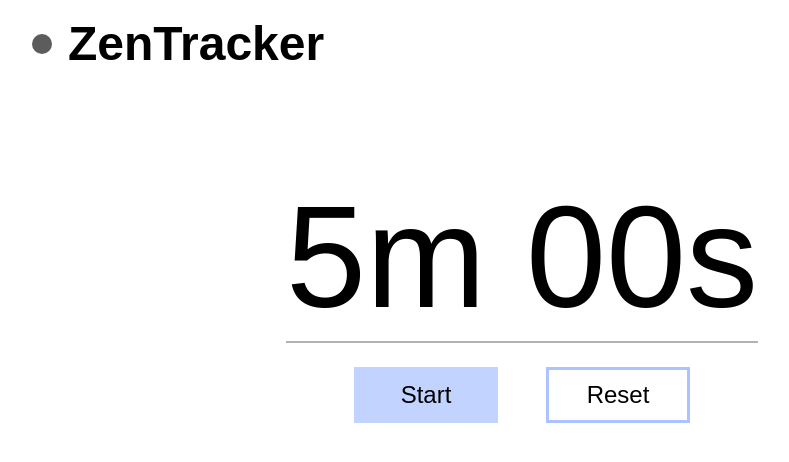
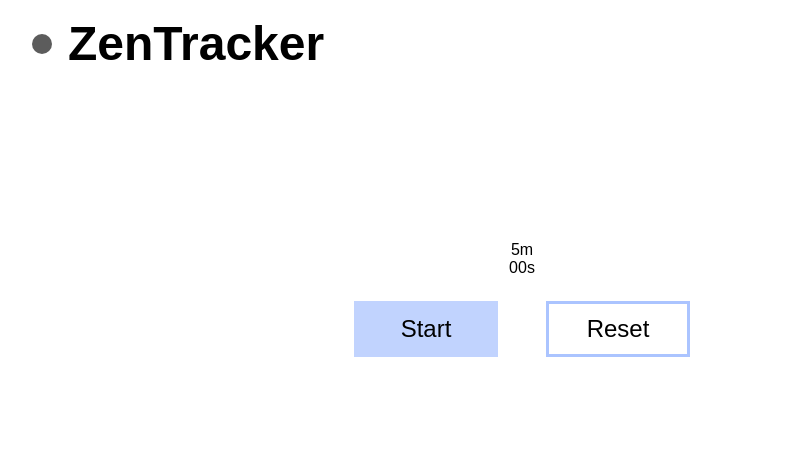
Before and after one commit to no-self-required/ZenTracker, a React (Create React App) app in the folder tracker/: page / in a window 1280 px wide. Shown: the top 462 px of the page, without its empty margins (118-907 px from the left). Built offline with nearby package versions, Linux system fonts and the light colour scheme.

Commit message:
convert display to individual spans

```diff
--- a/tracker/src/components/Main.jsx
+++ b/tracker/src/components/Main.jsx
@@ -46,7 +46,7 @@ function Main() {
   const [initialTime, setInitialTime] = useState(500);
   const [intervalID, setIntervalID] = useState();
   const [timerState, setTimerState] = useState(TIMER_STATES["INITIAL"]);
-  const [inputTimer, setInputTimer] = useState(initialTime);
+  // const [inputTimer, setInputTimer] = useState(initialTime);
 
   useEffect(() => {
     if (timerState === TIMER_STATES["STARTED"] && !intervalID) {
@@ -55,12 +55,16 @@ function Main() {
     }
   }, [timerState, intervalID]);
 
+  useEffect(() => {
+    addTimeNotation();
+  }, [totalSeconds]);
+
   //take all three inputs, combine and calculate seconds
   //step 1: display timer based off input -- complete
   //step 2: set timer values based off display timer -- incomplete
 
   function startTimer() {
-    let tripleCombined = inputTimerHour + inputTimerMinute + inputTimerSecond
+    let tripleCombined = inputTimerHour + inputTimerMinute + inputTimerSecond;
 
     const calculated = calculateSeconds(initialTime);
     const newInputTimer = calculateSeconds(tripleCombined);
@@ -130,15 +134,16 @@ function Main() {
   }
 
   //stretch: on fresh edit state: any new input will delete previous timer
-  function handleChange(event) {
-    let timerInput = event.target.value;
-    while (timerInput.length > 6) {
-      timerInput = timerInput.substring(1);
-    }
+  //old input
+  // function handleChange(event) {
+  //   let timerInput = event.target.value;
+  //   while (timerInput.length > 6) {
+  //     timerInput = timerInput.substring(1);
+  //   }
 
-    setInputTimer(timerInput);
-    setInitialTime(timerInput);
-  }
+  //   setInputTimer(timerInput);
+  //   setInitialTime(timerInput);
+  // }
 
   //only accept numbers for timer input
   function numOnly(event) {
@@ -199,11 +204,11 @@ function Main() {
         input[2] = "0" + input[2];
       }
     }
-    let x = input.join("")
-    setInputTimerHour(input[0])
-    setInputTimerMinute(input[1])
-    setInputTimerSecond(input[2])
-
+    let x = input.join("");
+    setInitialTime(x);
+    setInputTimerHour(input[0]);
+    setInputTimerMinute(input[1]);
+    setInputTimerSecond(input[2]);
   }
 
   function displayTime() {
@@ -282,7 +287,7 @@ function Main() {
     } else {
       omitZero = ["0"];
     }
-    console.log("omitZero inside omitZero", omitZero);
+    console.log("omitZero array inside splitTimer", omitZero);
     return omitZero;
   }
 
@@ -293,46 +298,70 @@ function Main() {
   //ex: 99:99:99 > 99:59:59
 
   //if input is empty: timer is = 0
+  //timer will never be empty due to auto fill zeros
+
+  const [firstS, setFirstS] = useState(0);
+  // const [secondS, setSecondS] = useState(0);
+  const [firstM, setFirstM] = useState(0);
+  // const [secondM, setSecondM] = useState(0);
+  const [firstH, setFirstH] = useState(0);
+  // const [secondH, setSecondH] = useState(0);
+
   function addTimeNotation() {
     const formatted = omitZero();
+    console.log(
+      "formatted inside addTimeNotation before formatting",
+      formatted
+    );
+    //[5, 0, 0]
     switch (formatted.length) {
       case 0:
       case 1:
-        formatted[0] = formatted[0] + "s ";
+        // formatted[0] = formatted[0] + "s ";
+        setFirstS(formatted[0]);
         break;
       case 2:
-        formatted[1] = formatted[1] + "s ";
+        // formatted[1] = formatted[1] + "s ";
+        setFirstS(formatted[0] + formatted[1]);
         break;
       case 3:
-        formatted[0] = formatted[0] + "m ";
-        formatted[2] = formatted[2] + "s ";
+        // formatted[0] = formatted[0] + "m ";
+        // formatted[2] = formatted[2] + "s ";
+        setFirstM(formatted[0]);
+        setFirstS(formatted[1] + formatted[2]);
         break;
       case 4:
-        formatted[1] = formatted[1] + "m ";
-        formatted[3] = formatted[3] + "s ";
+        // formatted[1] = formatted[1] + "m ";
+        // formatted[3] = formatted[3] + "s ";
+        setFirstM(formatted[0] + formatted[1]);
+        setFirstS(formatted[2] + formatted[3]);
         break;
       case 5:
-        formatted[0] = formatted[0] + "h ";
-        formatted[2] = formatted[2] + "m ";
-        formatted[4] = formatted[4] + "s ";
+        // formatted[0] = formatted[0] + "h ";
+        // formatted[2] = formatted[2] + "m ";
+        // formatted[4] = formatted[4] + "s ";
+        setFirstH(formatted[0]);
+        setFirstM(formatted[1] + formatted[2]);
+        setFirstS(formatted[3] + formatted[4]);
         break;
       case 6:
-        formatted[1] = formatted[1] + "h ";
-        formatted[3] = formatted[3] + "m ";
-        formatted[5] = formatted[5] + "s ";
+        // formatted[1] = formatted[1] + "h ";
+        // formatted[3] = formatted[3] + "m ";
+        // formatted[5] = formatted[5] + "s ";
+        setFirstH(formatted[0] + formatted[1]);
+        setFirstM(formatted[2] + formatted[3]);
+        setFirstS(formatted[4] + formatted[5]);
         break;
       default:
         break;
     }
-    return formatted;
+
+    // return formatted;
   }
 
   //disable reset button if timer is not running
 
-  const formattedTime = addTimeNotation();
-
-  console.log("timer check", inputTimer);
-
+  // const formattedTime = addTimeNotation();
   /**
    * IMPORTED FROM TEST
    */
@@ -341,13 +370,6 @@ function Main() {
   const [inputTimerSecond, setInputTimerSecond] = useState("00");
   const [inputTimerMinute, setInputTimerMinute] = useState("00");
   const [inputTimerHour, setInputTimerHour] = useState("00");
-
-  // const [firstS, setFirstS] = useState(0);
-  // const [secondS, setSecondS] = useState(0);
-  // const [firstM, setFirstM] = useState(0);
-  // const [secondM, setSecondM] = useState(0);
-  // const [firstH, setFirstH] = useState(0);
-  // const [secondH, setSecondH] = useState(0);
 
   //traverse left
   const [selection1, setSelection1] = useState();
@@ -369,33 +391,33 @@ function Main() {
 
   //travese input left
   useEffect(() => {
-      if (!selection1) return;  // prevent running on start
-      const {start, end} = selection1;
+    if (!selection1) return; // prevent running on start
+    const { start, end } = selection1;
     inputEle1.previousElementSibling.focus();
     inputEle1.previousElementSibling.setSelectionRange(start, end);
-    }, [selection1])
+  }, [selection1]);
 
   //traverse input right
   useEffect(() => {
     if (!selection2) return;
-      const {start, end} = selection2;
+    const { start, end } = selection2;
     inputEle1.nextElementSibling.focus();
     inputEle1.nextElementSibling.setSelectionRange(start, end);
-    }, [selection2])
+  }, [selection2]);
 
   //replace/delete digit
   useEffect(() => {
     if (!selection3) return;
-      const {start, end} = selection3;
+    const { start, end } = selection3;
     inputEle2.setSelectionRange(start, end);
-    },[selection3])
+  }, [selection3]);
 
   //prevent access to 0
   useEffect(() => {
     if (!selection4) return;
-      const {start, end} = selection4;
+    const { start, end } = selection4;
     timerH.current.setSelectionRange(start, end);
-    },[selection4])
+  }, [selection4]);
 
   const notation = ["s", "m", "h"];
 
@@ -464,8 +486,6 @@ function Main() {
     } else if (input.length === 1) {
       input = "0" + input.substring(0);
     }
-
-    console.log("INPUT", input);
 
     // switch (input.length) {
     //   case 0:
@@ -632,8 +652,28 @@ function Main() {
         <div id="timer-button-container">
           {timerState !== TIMER_STATES["EDIT"] && (
             <div id="timer-button-absolute-container">
-              <div id="absolute-timer" onClick={editTimerState}>
-                {formattedTime}
+              <div id="" onClick={editTimerState}>
+                <div className="notationDisplay">
+                  <div className="hours">
+                    {/* <span className="secondH">{secondH}</span> */}
+                    {firstH !== 0 && (
+                      <div>
+                        <span className="firstH">{firstH}</span>
+                        <span className="notationH">{notation[2]}</span>
+                      </div>
+                    )}
+                  </div>
+                  <div className="minutes">
+                    {/* <span className="secondM">{secondM}</span> */}
+                    <span className="firstM">{firstM}</span>
+                    <span className="notationM">{notation[1]}</span>
+                  </div>
+                  <div className="seconds">
+                    {/* <span className="secondS">{secondS}</span> */}
+                    <span className="firstS">{firstS}</span>
+                    <span className="notationS">{notation[0]}</span>
+                  </div>
+                </div>
               </div>
             </div>
           )}
```
Lines whose indentation alone changed are shown as unchanged.
